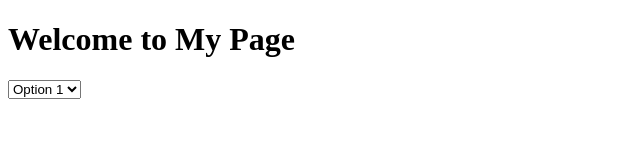
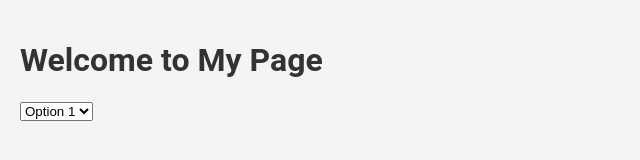
Before and after one commit to thefx3/template-repository, a website built with webpack: page src/template.html in a window 1280 px wide. Shown: the whole page, without its empty margins (0-640 px from the left). Built offline with nearby package versions, Linux system fonts and the light colour scheme.

Commit message:
Add css styling

```diff
--- a/src/styles.css
+++ b/src/styles.css
@@ -5,3 +5,11 @@
   --text-color: #333;
   --font-family: "Roboto", sans-serif;
 }
+
+body {
+  font-family: var(--font-family);
+  background-color: var(--background-color);
+  color: var(--text-color);
+  margin: 0;
+  padding: 20px;
+}
```
